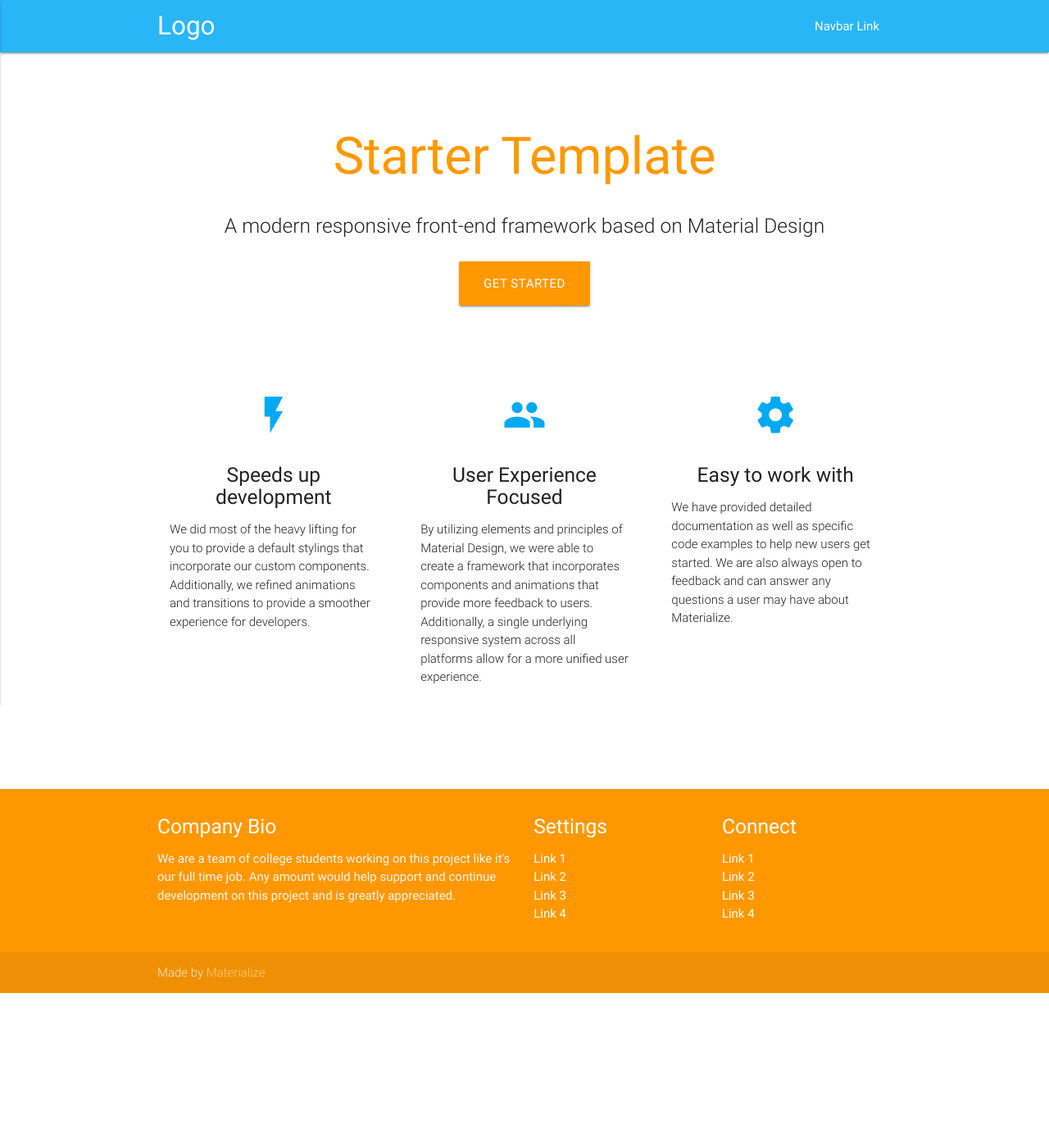
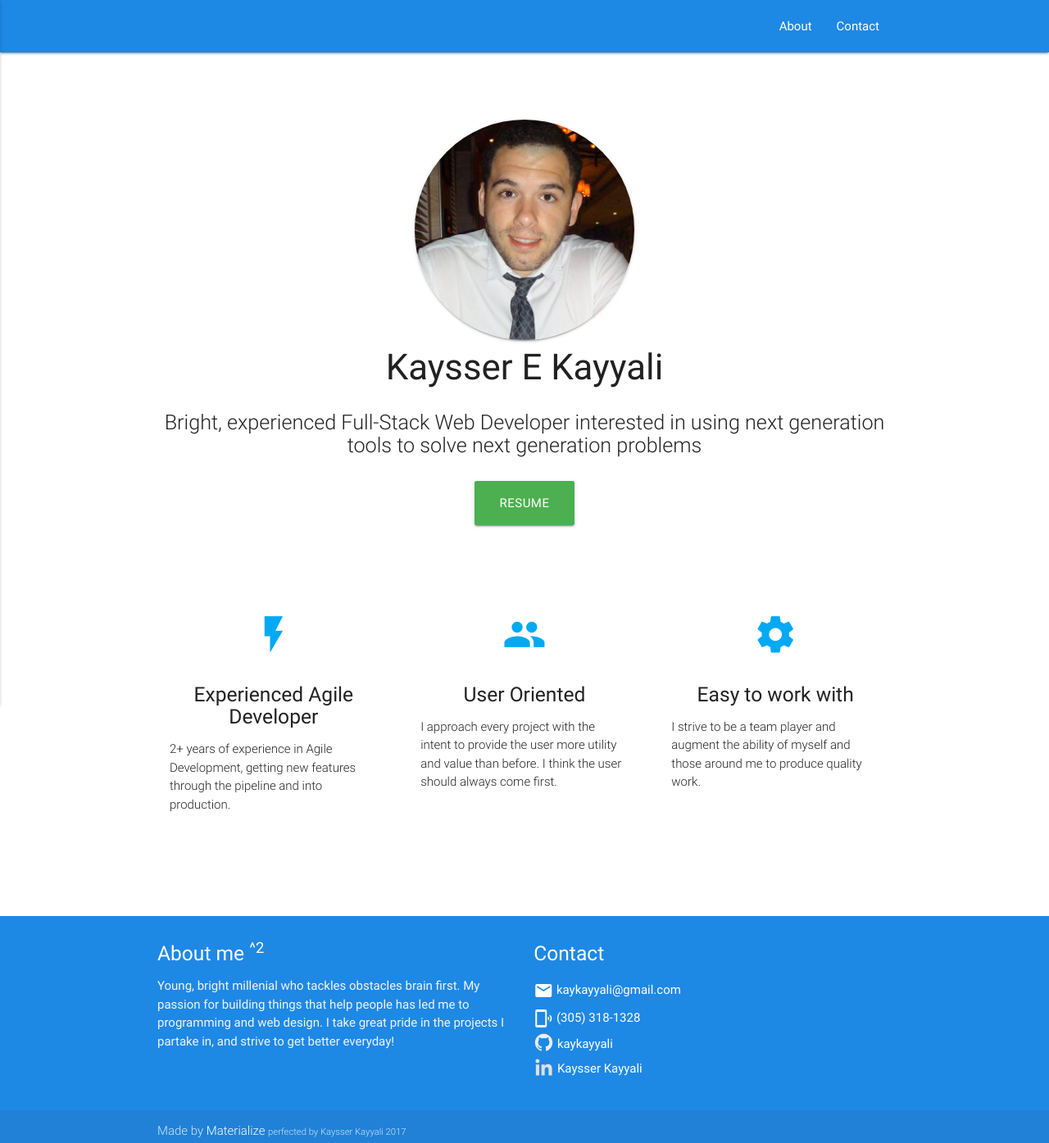
Before and after one commit to kaykayyali/kaykayyali.github.io, a plain HTML site: page index.html in a window 1280 px wide. Shown: the whole page at 82% size. Before the commit the page ends 1212 px from the top, so only its background shows below. Drawn offline with nearby package versions, Linux system fonts and the light colour scheme.

Commit message:
Updates! :)

```diff
--- a/css/style.css
+++ b/css/style.css
@@ -12,3 +12,23 @@
 .icon-block .material-icons {
 	font-size: inherit;
 }
+.headshot {
+	width: 30%;
+    border-radius: 60%;
+    background-size: contain;
+    background-repeat: no-repeat;
+    background-clip: inherit;
+    margin-left: auto;
+    box-shadow: 0 2px 2px 0 rgba(0, 0, 0, 0.14), 0 1px 5px 0 rgba(0, 0, 0, 0.12), 0 3px 1px -2px rgba(0, 0, 0, 0.2);
+    margin-right: auto;
+}
+.has-icon img,
+.has-icon i {
+	margin-top: 5px;
+	margin-bottom: 5px;
+	vertical-align: middle;
+}
+
+.has-icon img:last-of-type {
+	margin-top: 0px;
+}
--- a/index.html
+++ b/index.html
@@ -11,14 +11,16 @@
   <link href="css/style.css" type="text/css" rel="stylesheet" media="screen,projection"/>
 </head>
 <body>
-  <nav class="light-blue lighten-1" role="navigation">
-    <div class="nav-wrapper container"><a id="logo-container" href="#" class="brand-logo">Logo</a>
+  <nav class="blue darken-1" role="navigation">
+    <div class="nav-wrapper container"><a id="logo-container" href="#" class="brand-logo"></a>
       <ul class="right hide-on-med-and-down">
-        <li><a href="#">Navbar Link</a></li>
+        <li><a href="#about">About</a></li>
+        <li><a href="#contact">Contact</a></li>
       </ul>
 
       <ul id="nav-mobile" class="side-nav">
-        <li><a href="#">Navbar Link</a></li>
+        <li><a href="#about">About</a></li>
+        <li><a href="#contact">Contact</a></li>
       </ul>
       <a href="#" data-activates="nav-mobile" class="button-collapse"><i class="material-icons">menu</i></a>
     </div>
@@ -26,12 +28,16 @@
   <div class="section no-pad-bot" id="index-banner">
     <div class="container">
       <br><br>
-      <h1 class="header center orange-text">Starter Template</h1>
+      <h3 class="header center">
+          <img class='headshot' src="./images/headshot.jpg" alt="" width="30%">
+          <br>
+          Kaysser E Kayyali
+      </h3>
       <div class="row center">
-        <h5 class="header col s12 light">A modern responsive front-end framework based on Material Design</h5>
+        <h5 class="header col s12 light flow-text">Bright, experienced Full-Stack Web Developer interested in using next generation tools to solve next generation problems</h5>
       </div>
       <div class="row center">
-        <a href="http://materializecss.com/getting-started.html" id="download-button" class="btn-large waves-effect waves-light orange">Get Started</a>
+        <a href="https://drive.google.com/open?id=1id3zuVW0gNSa9572msUGeLpfth2eMJcecFrmFOV9Bwo" target='_blank' id="download-button" class="btn-large waves-effect waves-light green">Resume</a>
       </div>
       <br><br>
 
@@ -40,25 +46,25 @@
 
 
   <div class="container">
-    <div class="section">
+    <div class="section" id="about">
 
       <!--   Icon Section   -->
       <div class="row">
         <div class="col s12 m4">
           <div class="icon-block">
             <h2 class="center light-blue-text"><i class="material-icons">flash_on</i></h2>
-            <h5 class="center">Speeds up development</h5>
+            <h5 class="center">Experienced Agile Developer</h5>
 
-            <p class="light">We did most of the heavy lifting for you to provide a default stylings that incorporate our custom components. Additionally, we refined animations and transitions to provide a smoother experience for developers.</p>
+            <p class="light">2+ years of experience in Agile Development, getting new features through the pipeline and into production.</p>
           </div>
         </div>
 
         <div class="col s12 m4">
           <div class="icon-block">
             <h2 class="center light-blue-text"><i class="material-icons">group</i></h2>
-            <h5 class="center">User Experience Focused</h5>
+            <h5 class="center">User Oriented</h5>
 
-            <p class="light">By utilizing elements and principles of Material Design, we were able to create a framework that incorporates components and animations that provide more feedback to users. Additionally, a single underlying responsive system across all platforms allow for a more unified user experience.</p>
+            <p class="light">I approach every project with the intent to provide the user more utility and value than before. I think the user should always come first.</p>
           </div>
         </div>
 
@@ -67,7 +73,7 @@
             <h2 class="center light-blue-text"><i class="material-icons">settings</i></h2>
             <h5 class="center">Easy to work with</h5>
 
-            <p class="light">We have provided detailed documentation as well as specific code examples to help new users get started. We are also always open to feedback and can answer any questions a user may have about Materialize.</p>
+            <p class="light">I strive to be a team player and augment the ability of myself and those around me to produce quality work.</p>
           </div>
         </div>
       </div>
@@ -80,38 +86,29 @@
     </div>
   </div>
 
-  <footer class="page-footer orange">
+  <footer class="page-footer blue darken-1">
     <div class="container">
       <div class="row">
         <div class="col l6 s12">
-          <h5 class="white-text">Company Bio</h5>
-          <p class="grey-text text-lighten-4">We are a team of college students working on this project like it's our full time job. Any amount would help support and continue development on this project and is greatly appreciated.</p>
+          <h5 class="white-text">About me <sup>^2</sup></h5>
+          <p class="grey-text text-lighten-4">Young, bright millenial who tackles obstacles brain first. My passion for building things that help people has led me to programming and web design. I take great pride in the projects I partake in, and strive to get better everyday!</p>
 
 
         </div>
         <div class="col l3 s12">
-          <h5 class="white-text">Settings</h5>
+          <h5 class="white-text" id="contact">Contact</h5>
           <ul>
-            <li><a class="white-text" href="#!">Link 1</a></li>
-            <li><a class="white-text" href="#!">Link 2</a></li>
-            <li><a class="white-text" href="#!">Link 3</a></li>
-            <li><a class="white-text" href="#!">Link 4</a></li>
-          </ul>
-        </div>
-        <div class="col l3 s12">
-          <h5 class="white-text">Connect</h5>
-          <ul>
-            <li><a class="white-text" href="#!">Link 1</a></li>
-            <li><a class="white-text" href="#!">Link 2</a></li>
-            <li><a class="white-text" href="#!">Link 3</a></li>
-            <li><a class="white-text" href="#!">Link 4</a></li>
+            <li><a class="white-text has-icon" href="mailto:kaykayyali?subject=Hello Kaysser&body=I wanted to reach out to you about:"><i class="material-icons">email</i> kaykayyali@gmail.com</a></li>
+            <li><a class="white-text has-icon" href="tel:3053181328"><i class="material-icons">phonelink_ring</i> (305) 318-1328</a></li>
+            <li><a class="white-text has-icon" target='_blank' href="https://github.com/kaykayyali"><img src="images/github.svg" alt="github" width="25px"> kaykayyali</a></li>
+            <li><a class="white-text has-icon" target='_blank' href="https://www.linkedin.com/in/kaysserkayyali/"><img src="images/linkedin.svg" alt="github" width="25px"> Kaysser Kayyali</a></li>
           </ul>
         </div>
       </div>
     </div>
     <div class="footer-copyright">
       <div class="container">
-      Made by <a class="orange-text text-lighten-3" href="http://materializecss.com">Materialize</a>
+      Made by <a class="white-text text-lighten-3" href="http://materializecss.com">Materialize</a> <small>perfected by Kaysser Kayyali 2017</small>
       </div>
     </div>
   </footer>
```
Also changed, not shown: images/github.svg (added), images/headshot.jpg (added), images/linkedin.svg (added), 2 other files.
